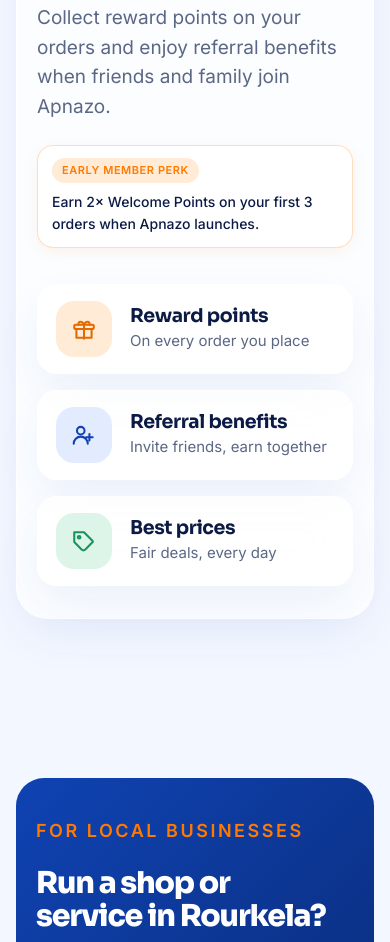
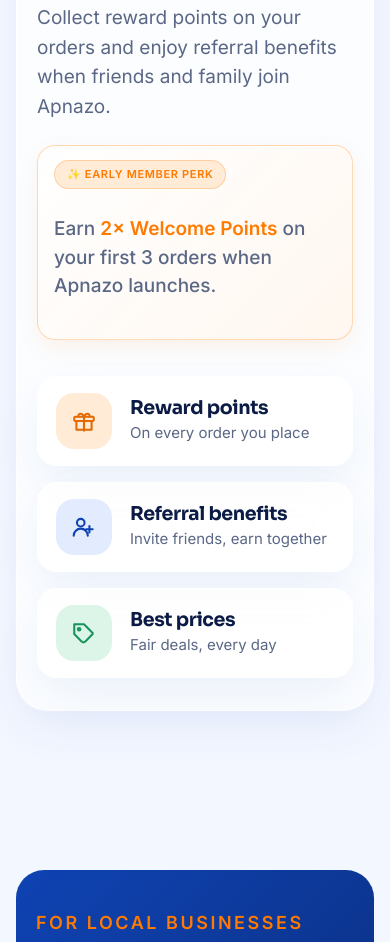
Before and after one commit to HoocAI/Apnazo-Landing-Page, a plain HTML site: page index.html in a window 390 px wide. Shown: the part 5133-6075 px from the top of the page. Drawn offline with Linux system fonts and the light colour scheme.

Commit message:
style: improve early member perk card layout and responsive typography

```diff
--- a/index.html
+++ b/index.html
@@ -936,29 +936,56 @@
     }
 
     .reward-perk {
+      display: flex;
+      flex-direction: column;
+      align-items: flex-start;
+      gap: 10px;
+      padding: 16px 20px;
+      border-radius: 20px;
+      background: linear-gradient(135deg, rgba(255, 255, 255, 0.95), rgba(255, 246, 238, 0.92));
+      border: 1px solid rgba(255, 122, 0, 0.28);
+      box-shadow: 0 8px 24px -4px rgba(255, 122, 0, 0.12), inset 0 1px 0 rgba(255, 255, 255, 0.9);
+      max-width: 480px;
+      width: 100%;
+      box-sizing: border-box;
+      margin-top: 20px;
+      backdrop-filter: blur(8px);
+      -webkit-backdrop-filter: blur(8px);
+      transition: transform 0.25s ease, box-shadow 0.25s ease;
+    }
+
+    .reward-perk:hover {
+      transform: translateY(-2px);
+      box-shadow: 0 12px 28px -4px rgba(255, 122, 0, 0.18);
+    }
+
+    .perk-pill {
       display: inline-flex;
       align-items: center;
-      gap: 12px;
-      padding: 12px 18px;
-      border-radius: 16px;
-      background: rgba(255, 255, 255, 0.85);
-      border: 1px solid rgba(255, 122, 0, 0.25);
-      font-size: 14px;
-      color: var(--ink);
-      font-weight: 500;
-      box-shadow: 0 4px 16px -2px rgba(255, 122, 0, 0.1);
-    }
-
-    .perk-pill {
+      gap: 6px;
       background: #ffebd6;
       color: var(--orange);
       font-size: 11px;
       font-weight: 700;
-      padding: 4px 10px;
+      padding: 5px 12px;
       border-radius: 99px;
       text-transform: uppercase;
-      letter-spacing: 0.05em;
+      letter-spacing: 0.06em;
+      border: 1px solid rgba(255, 122, 0, 0.25);
       flex-shrink: 0;
+    }
+
+    .perk-text {
+      margin: 0;
+      font-size: 14.5px;
+      line-height: 1.5;
+      color: var(--ink);
+      font-weight: 500;
+    }
+
+    .perk-text strong {
+      color: var(--orange);
+      font-weight: 700;
     }
 
     .rcards {
@@ -1466,10 +1493,9 @@
         text-align: left;
       }
       .reward-perk {
-        flex-direction: column;
-        align-items: flex-start;
+        padding: 14px 16px;
+        border-radius: 18px;
         gap: 8px;
-        padding: 12px 14px;
       }
       .rc {
         padding: 16px 18px;
@@ -1949,8 +1975,8 @@
         <h2>Earn more every time you order</h2>
         <p>Collect reward points on your orders and enjoy referral benefits when friends and family join Apnazo.</p>
         <div class="reward-perk">
-          <span class="perk-pill">Early Member Perk</span>
-          <span>Earn 2× Welcome Points on your first 3 orders when Apnazo launches.</span>
+          <span class="perk-pill">✨ Early Member Perk</span>
+          <p class="perk-text">Earn <strong>2× Welcome Points</strong> on your first 3 orders when Apnazo launches.</p>
         </div>
       </div>
       <div class="rcards">
```
